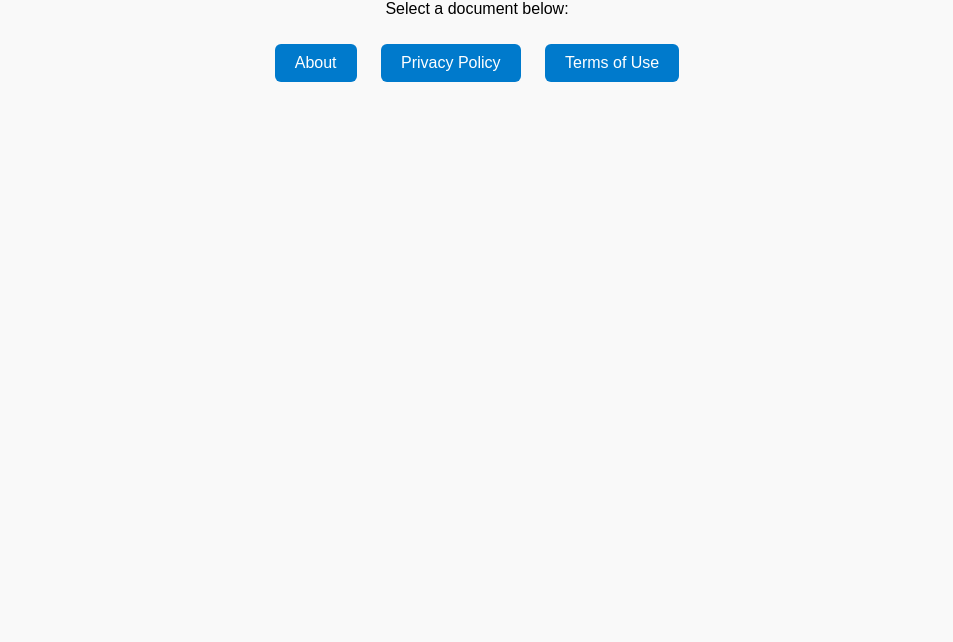
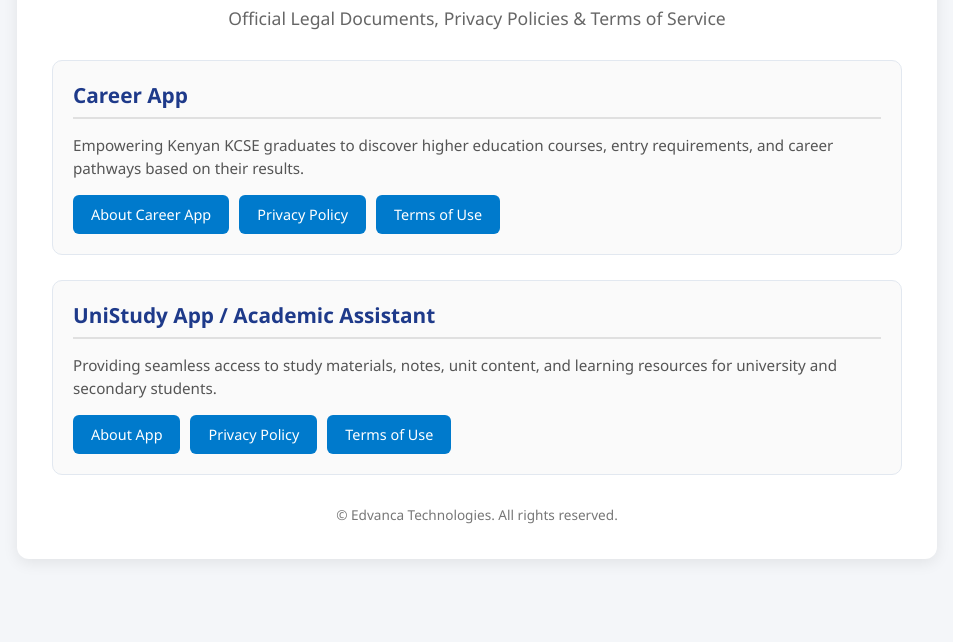
Before and after one commit to moseserupe33-png/academic-assistant-policies, a plain HTML site: page index.html in a window 1280 px wide. Shown: the part 158-800 px from the top of the page, without its empty margins (163-1116 px from the left). Drawn offline with Linux system fonts and the light colour scheme.

Commit message:
Update index.html

```diff
--- a/index.html
+++ b/index.html
@@ -3,33 +3,115 @@
 <head>
   <meta charset="UTF-8">
   <meta name="viewport" content="width=device-width, initial-scale=1.0">
-  <title>Academic Assistant Policies</title>
+  <title>Edvanca Technologies - Legal & App Information</title>
   <style>
     body {
-      font-family: Arial, sans-serif;
+      font-family: 'Segoe UI', Tahoma, Geneva, Verdana, sans-serif;
+      margin: 0;
+      padding: 40px 20px;
+      background-color: #f4f6f9;
+      color: #333;
+    }
+    .container {
+      max-width: 850px;
+      margin: 0 auto;
+      background: #ffffff;
+      padding: 35px;
+      border-radius: 12px;
+      box-shadow: 0 4px 15px rgba(0,0,0,0.08);
       text-align: center;
-      margin-top: 100px;
-      background-color: #f9f9f9;
     }
-    a {
+    h1 {
+      color: #0D47A1;
+      margin-bottom: 5px;
+      font-size: 2.2rem;
+    }
+    .tagline {
+      color: #666;
+      font-size: 1.1rem;
+      margin-bottom: 30px;
+    }
+    .app-section {
+      background: #fafafa;
+      border: 1px solid #e2e8f0;
+      border-radius: 10px;
+      padding: 20px;
+      margin-bottom: 25px;
+      text-align: left;
+    }
+    .app-section h2 {
+      color: #1e3a8a;
+      margin-top: 0;
+      margin-bottom: 12px;
+      font-size: 1.3rem;
+      border-bottom: 2px solid #e0e0e0;
+      padding-bottom: 8px;
+    }
+    .app-section p {
+      color: #555;
+      font-size: 0.95rem;
+      margin-bottom: 15px;
+      line-height: 1.5;
+    }
+    .links-group {
+      display: flex;
+      flex-wrap: wrap;
+      gap: 10px;
+    }
+    .btn {
       display: inline-block;
-      margin: 10px;
-      padding: 10px 20px;
+      padding: 10px 18px;
       background-color: #007acc;
       color: white;
       text-decoration: none;
       border-radius: 6px;
+      font-size: 0.9rem;
+      font-weight: 500;
+      transition: background-color 0.2s ease, transform 0.1s ease;
     }
-    a:hover { background-color: #005fa3; }
+    .btn:hover {
+      background-color: #005fa3;
+      transform: translateY(-1px);
+    }
+    .footer {
+      margin-top: 30px;
+      font-size: 0.85rem;
+      color: #777;
+    }
   </style>
 </head>
 <body>
-  <h1>Academic Assistant Legal Pages</h1>
-  <p>Select a document below:</p>
 
-  <!-- reordered links -->
-  <a href="about.html">About</a>
-  <a href="privacy.html">Privacy Policy</a>
-  <a href="terms.html">Terms of Use</a>
+  <div class="container">
+    <h1>Edvanca Technologies</h1>
+    <p class="tagline">Official Legal Documents, Privacy Policies & Terms of Service</p>
+
+    <!-- Career App Section -->
+    <div class="app-section">
+      <h2>Career App</h2>
+      <p>Empowering Kenyan KCSE graduates to discover higher education courses, entry requirements, and career pathways based on their results.</p>
+      <div class="links-group">
+        <a class="btn" href="aboutcareer.html">About Career App</a>
+        <a class="btn" href="privacycareer.html">Privacy Policy</a>
+        <a class="btn" href="termscareer.html">Terms of Use</a>
+      </div>
+    </div>
+
+    <!-- UniStudy App Section -->
+    <div class="app-section">
+      <h2>UniStudy App / Academic Assistant</h2>
+      <p>Providing seamless access to study materials, notes, unit content, and learning resources for university and secondary students.</p>
+      <div class="links-group">
+        <a class="btn" href="about.html">About App</a>
+        <a class="btn" href="privacy.html">Privacy Policy</a>
+        <a class="btn" href="terms.html">Terms of Use</a>
+      </div>
+    </div>
+
+    <div class="footer">
+      &copy; Edvanca Technologies. All rights reserved.
+    </div>
+  </div>
+
 </body>
 </html>
```
